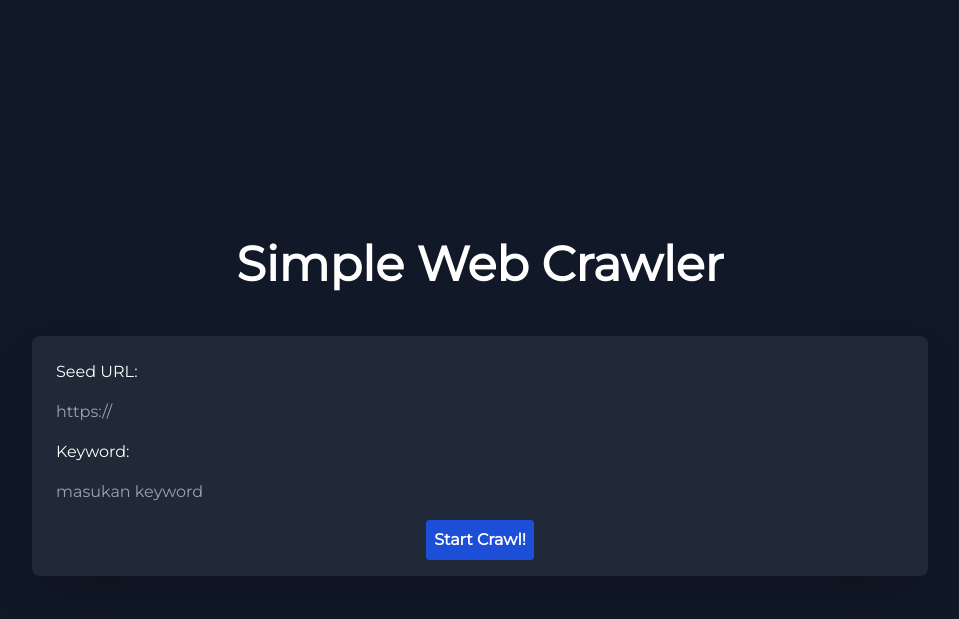
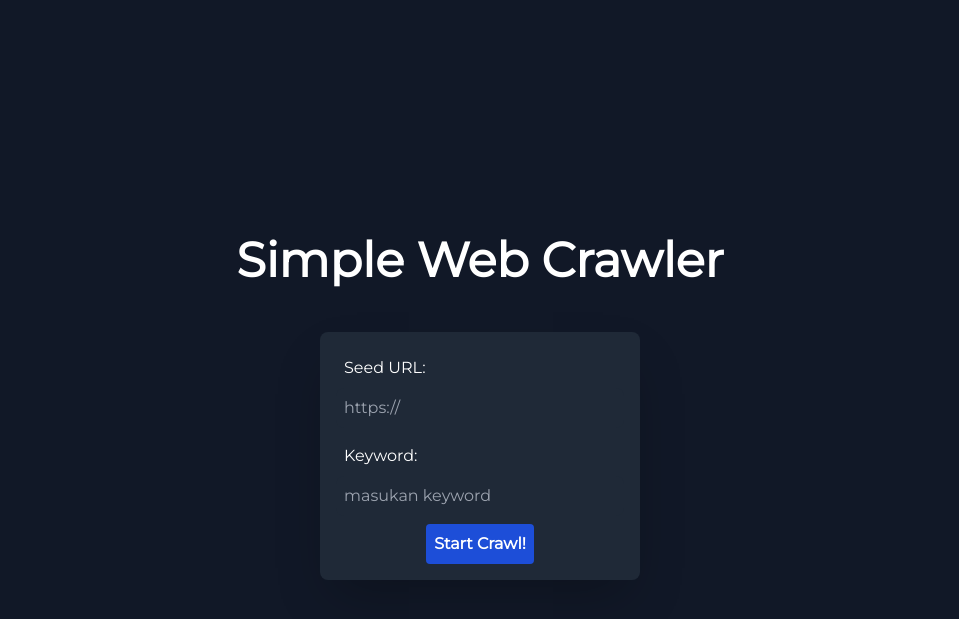
Before and after one commit to beginnener/Web-Crawler, a Flask app: page / in a window 1280 px wide. Shown: the top 619 px of the page, without its empty margins (160-1119 px from the left). Run offline with Flask 3, Linux system fonts and the light colour scheme; some libraries are stand-ins or nearby versions.

Commit message:
ketinggalan

```diff
--- a/templates/index.html
+++ b/templates/index.html
@@ -19,10 +19,10 @@
      </style>
 </head>
 <body class="bg-gray-900 text-white font-['Montserrat'] h-screen flex flex-col items-center justify-center">
-    <div class="relative w-full max-w-4xl flex flex-col">
+    <div class="relative w-full max-w-4xl flex flex-col items-center justify-center">
         <h2 class="py-4 font-bold transition duration-500 ease-in-out
             {% if result %}
-              text-2xl text-start
+              text-xl text-start
             {% else %}
               text-5xl text-center mb-8
             {% endif %}
@@ -50,10 +50,10 @@
             {% if result %}
                 relative bottom-0 w-full
             {% else %}
-                min-w-[25rem]
+                w-[20rem]
             {% endif %}
         ">
-            <form method="POST" class="flex flex-col">
+            <form method="POST" class="flex flex-col gap-2">
                 <div class="flex
                     {% if result %}
                     flex-row
@@ -74,7 +74,7 @@
                     <label class="w-fit shrink-0 p-2">Keyword:</label>
                     <input id="keyword-input" type="text" name="keyword" required placeholder="masukan keyword" class="p-2 flex-1 bg-gray-800 text-white rounded-lg active:outline-none active:bg-gray-900 focus:outline-none focus:bg-gray-900">
                 </div>
-                <div class="mt-2 flex
+                <div class="flex
                 {% if result %}
                 justify-end
                 {% else %}
```
